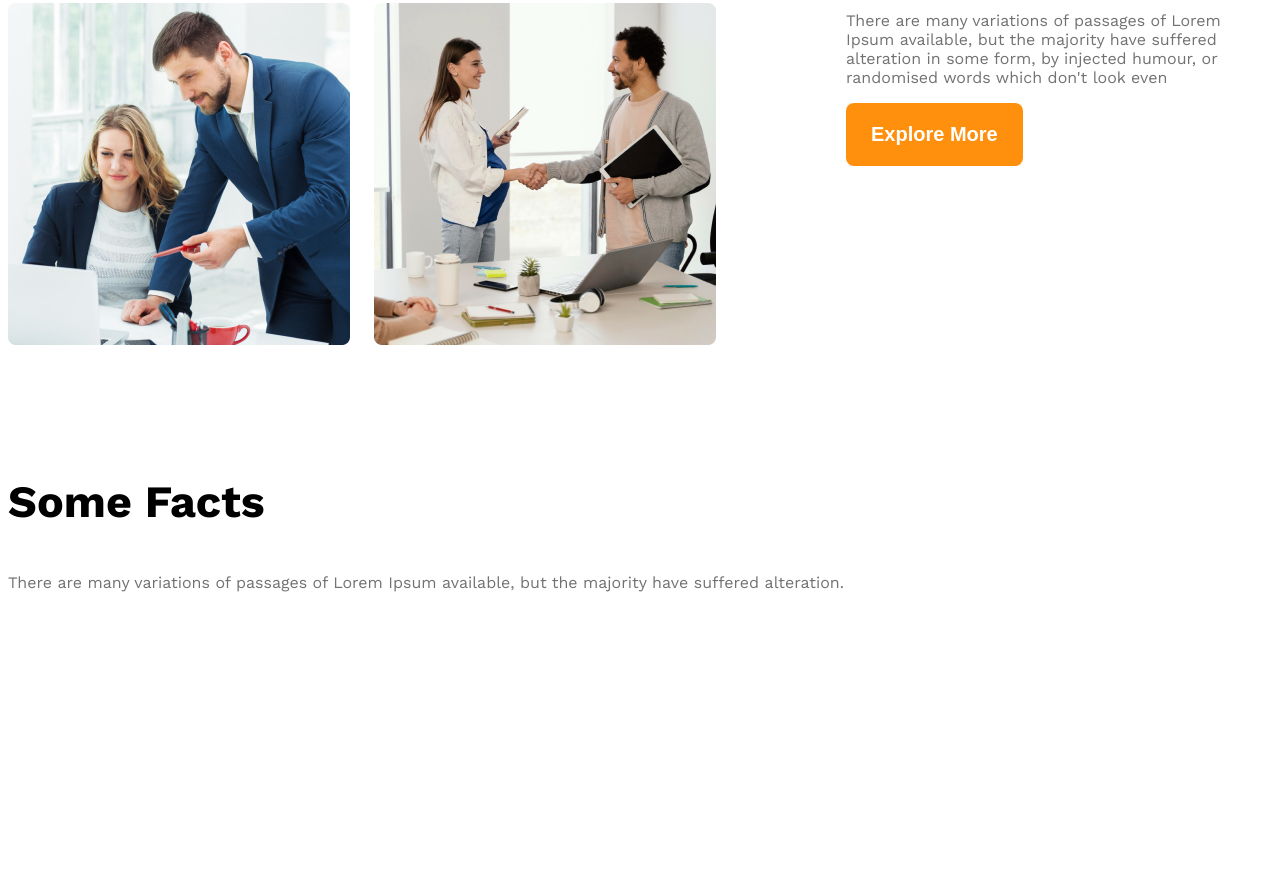
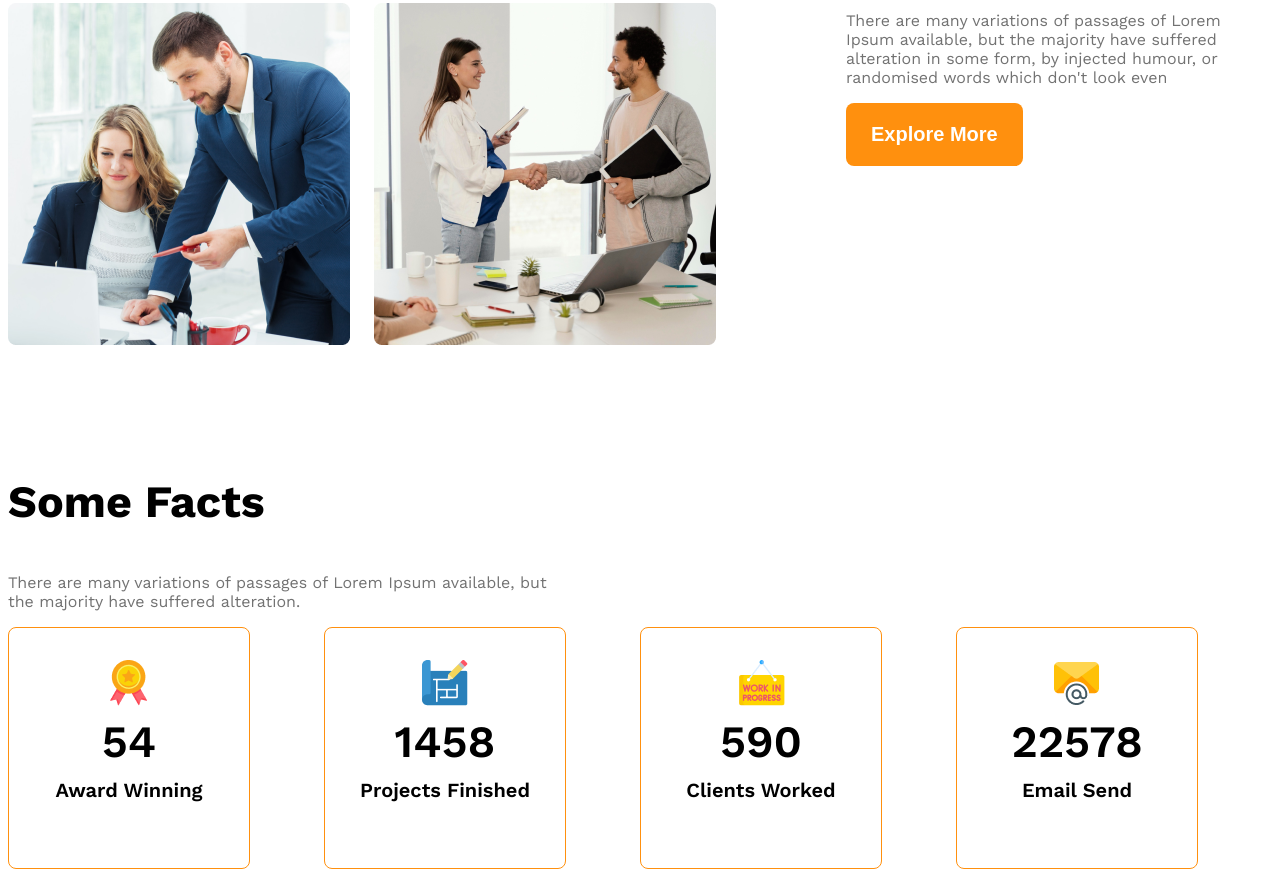
Before and after one commit to noushinsaad/g3-architects-website, a plain HTML site: page index.html in a window 1280 px wide. Shown: the part 1677-2554 px from the top of the page. Before the commit the page ends 2450 px from the top, so only its background shows below. Drawn offline with nearby package versions, Linux system fonts and the light colour scheme.

Commit message:
complete the section named some facts

```diff
--- a/index.html
+++ b/index.html
@@ -60,30 +60,38 @@
         <!-- some facts -->
         <section class="some-facts">
             <h3 class="section-title">Some Facts</h3>
-            <p class="text-light-gray">
+            <p class="text-light-gray fact-description">
                 There are many variations of passages of Lorem Ipsum available, but the majority have suffered
                 alteration.
             </p>
             <div class="facts-container">
-                <div class="fact">
-                    <img src="" alt="" class="fact-icon">
-                    <h4 class="fact-number"></h4>
-                    <h5 class="fact-name"></h5>
+                <div class="fact-card display-flex">
+                    <div>
+                        <img src="images/icons/ribon.png" alt="" class="fact-icon">
+                        <h4 class="fact-number">54</h4>
+                        <h5 class="fact-name">Award Winning</h5>
+                    </div>
                 </div>
-                <div class="fact">
-                    <img src="" alt="" class="fact-icon">
-                    <h4 class="fact-number"></h4>
-                    <h5 class="fact-name"></h5>
+                <div class="fact-card display-flex">
+                    <div>
+                        <img src="images/icons/projects.png" alt="" class="fact-icon">
+                        <h4 class="fact-number">1458</h4>
+                        <h5 class="fact-name">Projects Finished</h5>
+                    </div>
                 </div>
-                <div class="fact">
-                    <img src="" alt="" class="fact-icon">
-                    <h4 class="fact-number"></h4>
-                    <h5 class="fact-name"></h5>
+                <div class="fact-card display-flex">
+                    <div>
+                        <img src="images/icons/customers.png" alt="" class="fact-icon">
+                        <h4 class="fact-number">590</h4>
+                        <h5 class="fact-name">Clients Worked</h5>
+                    </div>
                 </div>
-                <div class="fact">
-                    <img src="" alt="" class="fact-icon">
-                    <h4 class="fact-number"></h4>
-                    <h5 class="fact-name"></h5>
+                <div class="fact-card display-flex">
+                    <div>
+                        <img src="images/icons/email.png" alt="" class="fact-icon">
+                        <h4 class="fact-number">22578</h4>
+                        <h5 class="fact-name">Email Send</h5>
+                    </div>
                 </div>
             </div>
         </section>
--- a/styles/architects.css
+++ b/styles/architects.css
@@ -123,6 +123,41 @@ main>section{
     font-weight: 500;
 }
 
+/* some fact related styles */
+.facts-container{
+    display: grid;
+    grid-template-columns: repeat(4,1fr);
+
+}
+
+.fact-description{
+    max-width:540px;
+}
+
+
+.fact-card{
+    border: 1px solid #ff900e;
+    width: 240px;
+    height: 240px;
+    border-radius: 8px;
+    text-align: center;
+    justify-content: center;
+    align-items: center;
+}
+
+.fact-number{
+    font-size: 2.8rem;
+    font-weight: 600;
+    margin-top: 5px;
+    margin-bottom:10px;
+}
+
+.fact-name{
+   font-size: 1.25rem;
+   font-weight: 600;
+   margin-top: 10px;
+}
+
 /* responsive media query */
 @media screen and (max-width:576px) {
         .navbar, .nav-links{
```
